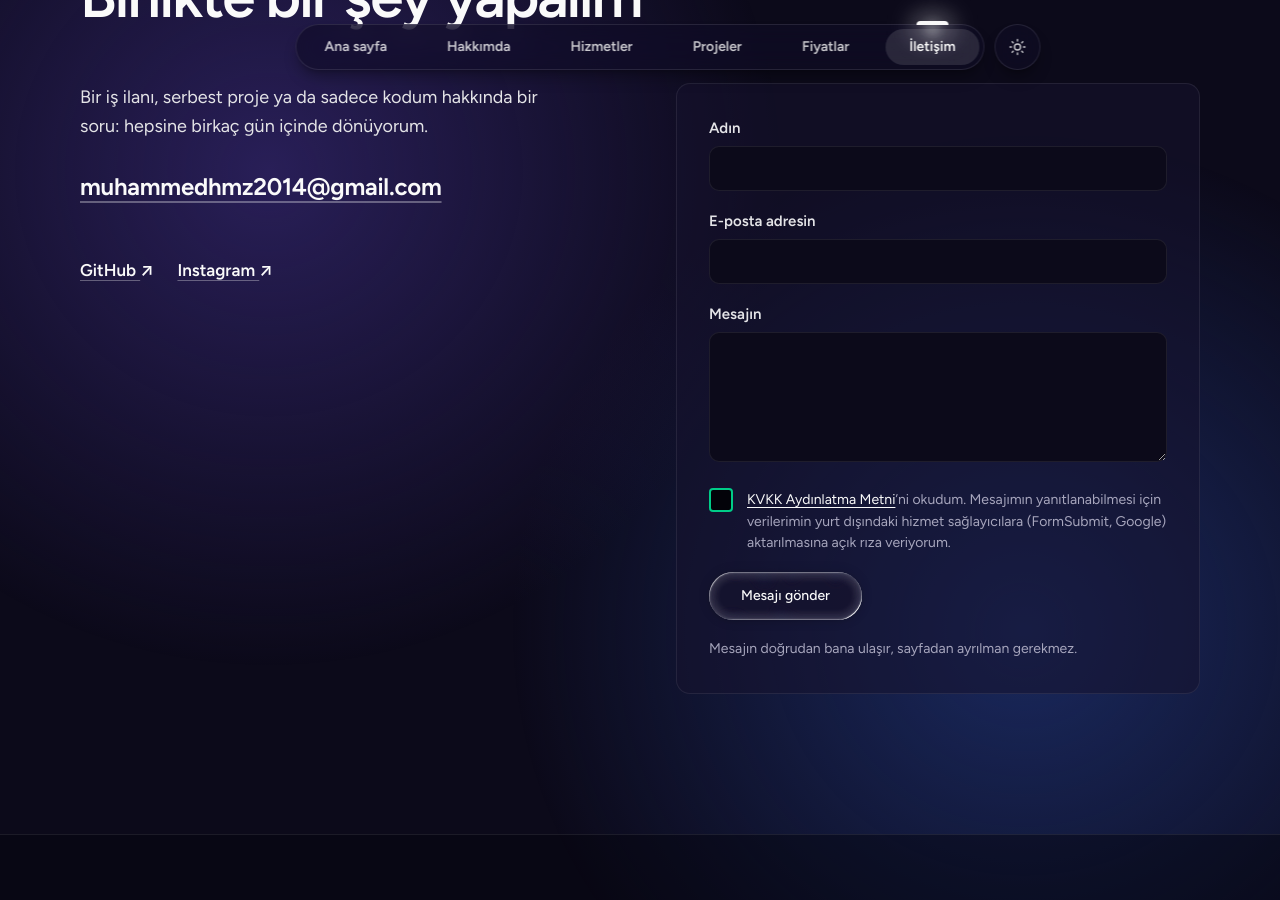
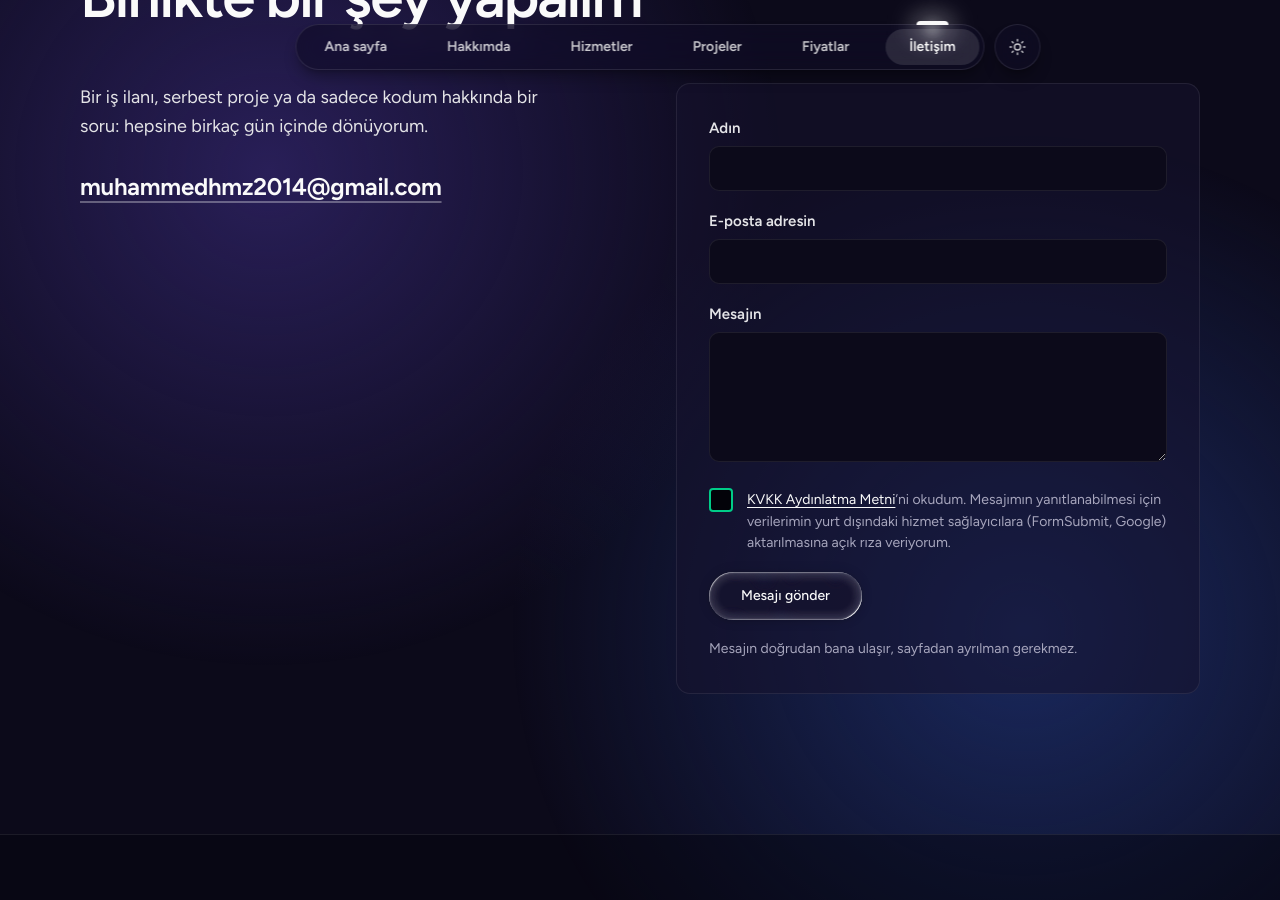
Before and after one commit to MuhammedHmz1453/MuhammedHmz1453.github.io, a Jekyll site: the page built from index.html, in a window 1280 px wide and 900 px high, scrolled down 6202 px. Built offline with Jekyll 4.4.1, drawn with Linux system fonts in a browser that asks for light colours.

Commit message:
İletişim bölümünden GitHub ve Instagram bağlantıları kaldırıldı
Co-Authored-By: Claude Opus 5.5 <noreply@anthropic.com>
Claude-Session: https://claude.ai/code/session_015cD98G2LMLwpiJcFaBPEqb

```diff
--- a/index.html
+++ b/index.html
@@ -563,13 +563,6 @@
           </a>
           {%- endif %}
 
-          {%- if i.linkler.size > 0 %}
-          <ul class="socials">
-            {%- for l in i.linkler %}
-            <li><a href="{{ l.adres | escape }}" target="_blank" rel="noopener">{{ l.ad | escape }} <span aria-hidden="true">↗</span></a></li>
-            {%- endfor %}
-          </ul>
-          {%- endif %}
         </div>
 
         <!-- Mesajlar FormSubmit (formsubmit.co) ile doğrudan İletişim'deki e-posta adresine gelir.
```
